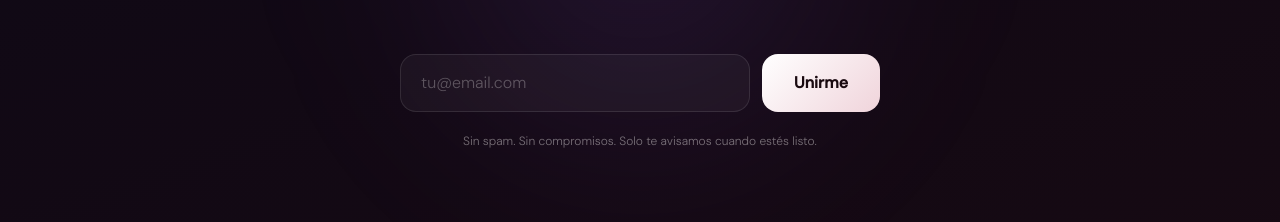
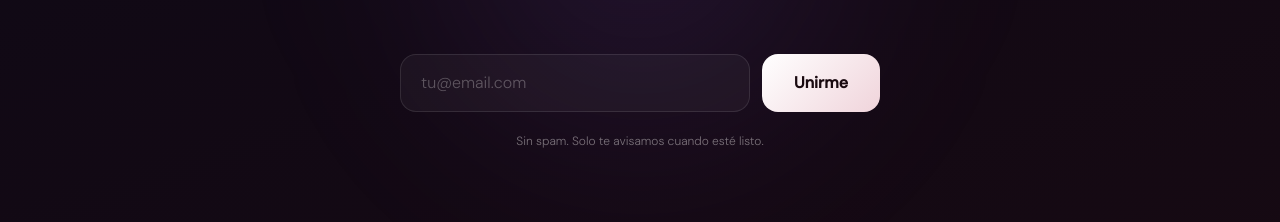
Before and after one commit to dianasanchezindeed/DIANA-REALFACE, a Next.js app: page / in a window 1280 px wide. Shown: the part 5844-6066 px from the top of the page. Built offline with nearby package versions, Linux system fonts and the light colour scheme.

Commit message:
Update waitlist message for clarity

```diff
--- a/app/page.js
+++ b/app/page.js
@@ -463,7 +463,7 @@ export default function Home() {
             <WaitlistForm large />
           </div>
           <p className="reveal delay-400" style={{ fontSize: 12, color: 'var(--text-muted)', marginTop: 20 }}>
-            Sin spam. Sin compromisos. Solo te avisamos cuando estés listo.
+            Sin spam. Solo te avisamos cuando esté listo.
           </p>
         </div>
       </section>
```
